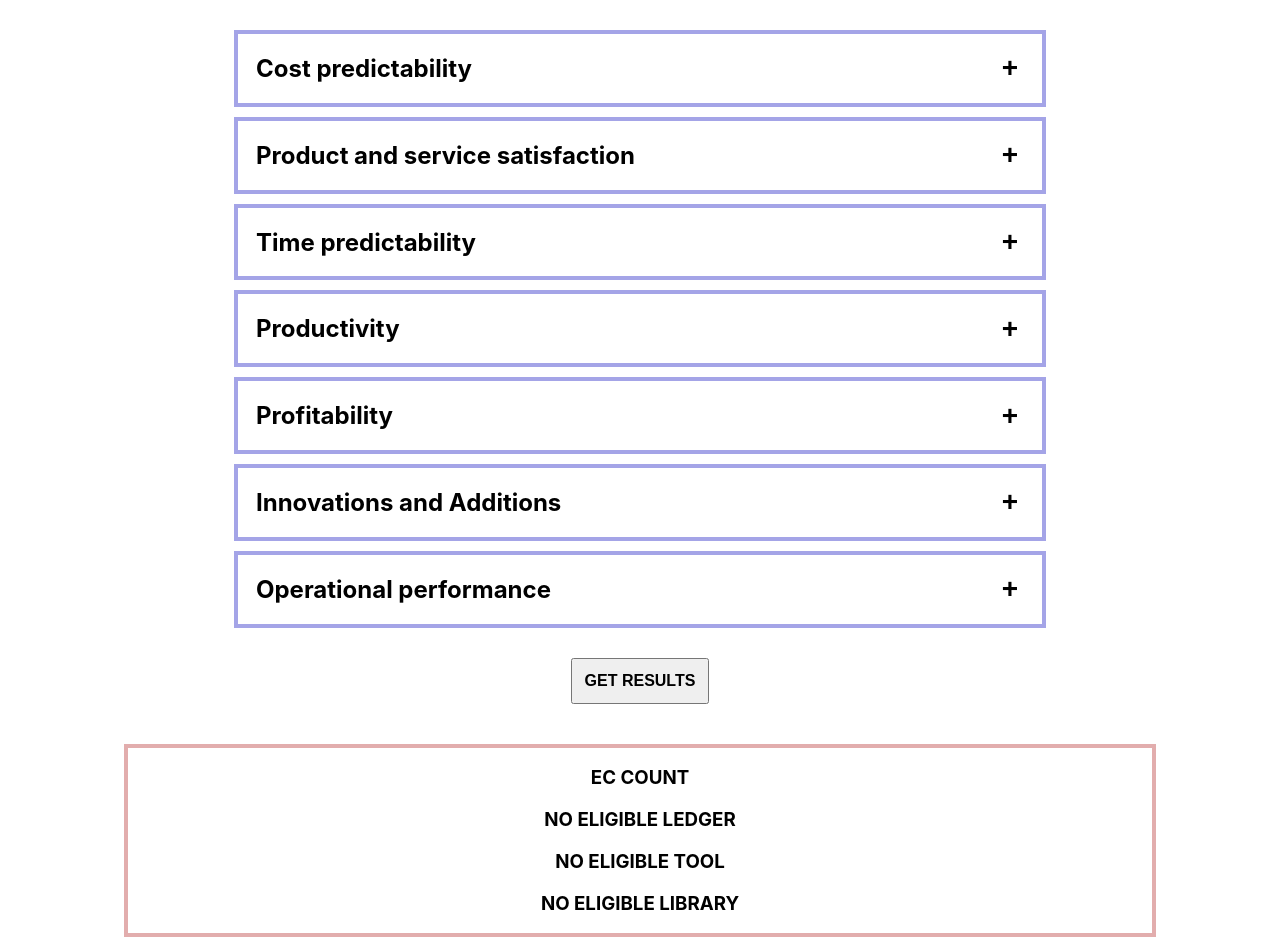
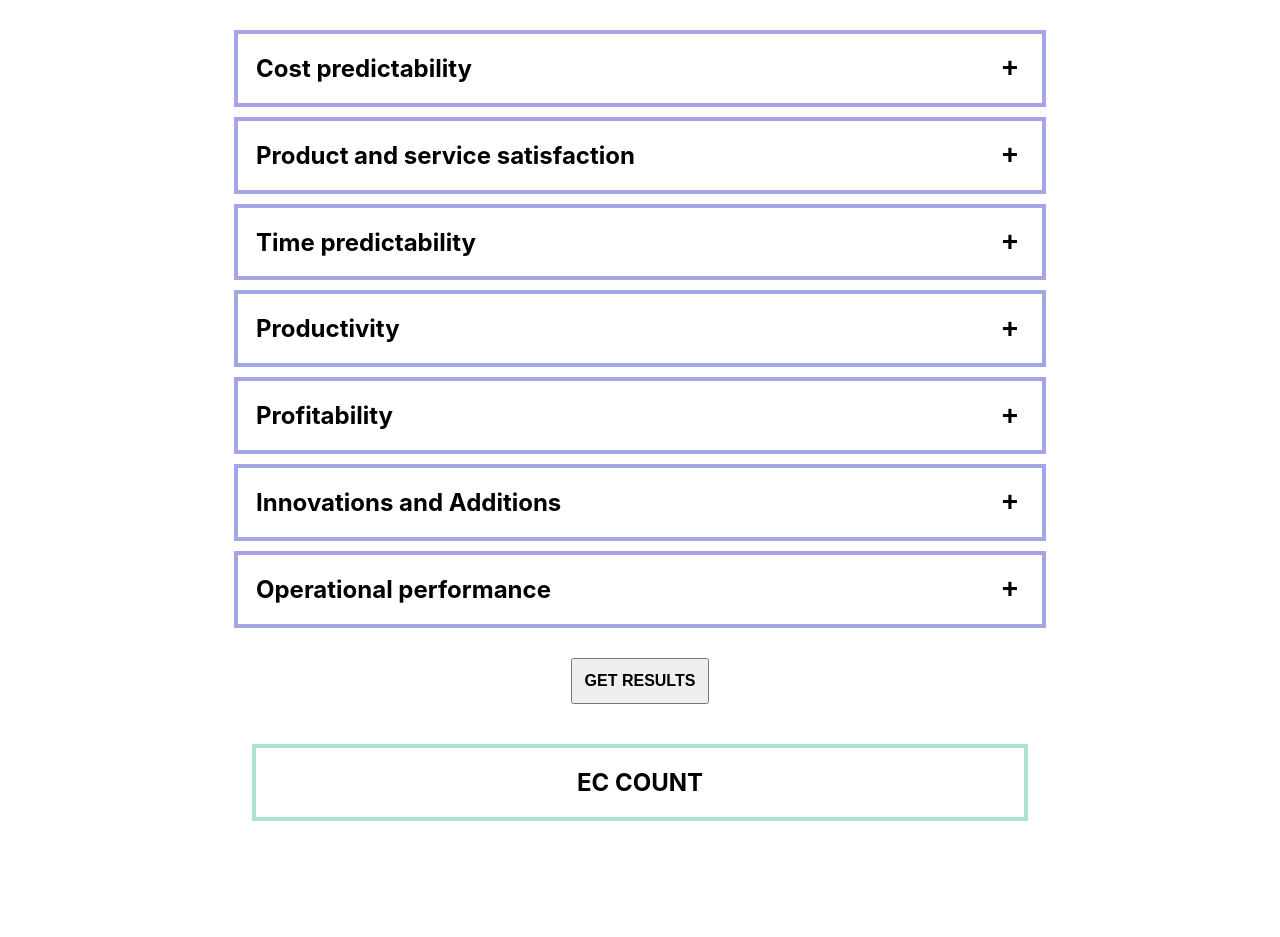
Before and after one commit to Saheed-MUFTAUDEEN/BCT_CSCM, a React (Create React App) app: page / in a window 1280 px wide. After the commit the page ends 821 px from the top, so only its background shows below. Built offline with nearby package versions, Linux system fonts and the light colour scheme.

Commit message:
Updated logic

```diff
--- a/package.json
+++ b/package.json
@@ -8,7 +8,7 @@
     "@testing-library/user-event": "^13.5.0",
     "react": "^18.2.0",
     "react-dom": "^18.2.0",
-    "react-scripts": "5.0.1",
+    "react-scripts": "^5.0.1",
     "sass": "^1.60.0",
     "web-vitals": "^2.1.4"
   },
--- a/src/components/KPICollator.js
+++ b/src/components/KPICollator.js
@@ -17,6 +17,7 @@ function KPICollator() {
   const [validLedgers, setValidLedgers] = useState(null)
   const [validLibraries, setValidLibraries] = useState(null)
   const [allECSum, setAllECSum] = useState ({})
+  const [ECUnion, setECUnion] = useState()
 
 
   const getAllECSums = (arg) => {
@@ -25,14 +26,13 @@ function KPICollator() {
       ecSums[each] = 0
     })
     for (let key in arg) {
-      // console.log("TEST", arg[key]['sums']);
       for (let ec in arg[key]['sums']) {
         ecSums[ec] += arg[key]['sums'][ec]
       }
     }
 
     setAllECSum(ecSums)
-    console.log("GEN EC SUM", ecSums);
+    // console.log("GEN EC SUM", ecSums);
   }
 
   const computeSum = (arg) => {
@@ -50,13 +50,17 @@ function KPICollator() {
       });
     }
     const res =  {...arg, sums}
+    console.log("COMPUTE SUM" + res)
     return res
+
 
   }
 
   const handleGetResult = () => {
 
     const allECUnion = getECUnion()
+
+    if (allECUnion.length > 0) {
 
       for (let key in results) {
 
@@ -65,13 +69,13 @@ function KPICollator() {
           resultsWithSum[key] = res
         }
       }
+
       getRightTool(allECUnion)
       getRightLibrary(allECUnion)
       getRightLedger(allECUnion)
       getAllECSums(resultsWithSum)
+    }
 
-
-    // console.log("RES WITH SUM", resultsWithSum);
   }
 
   const addResult = (result) => {
@@ -96,97 +100,144 @@ function KPICollator() {
     }
 
     union = [...new Set([...union])]
+    console.log("EC UNION", union);
+    setECUnion(union)
     return union
   }
 
-  const isSubset = (tool, ecs) => {
-    let m = tool.length;
-    let n = ecs.length;
+  // const isSubset = (tool, ecs) => {
+  //   let m = tool.length;
+  //   let n = ecs.length;
+  //   // console.log("SELECTED ECS", ecs);
 
-    let s = new Set();
-    for (let i = 0; i < m; i++)
-    {
-      s.add(tool[i]);
+  //   let s = new Set();
+  //   for (let i = 0; i < m; i++)
+  //   {
+  //     s.add(tool[i]);
+  //   }
+  //   let p = s.size;
+  //   for (let i = 0; i < n; i++)
+  //   {
+  //     s.add(ecs[i]);
+  //   }
+
+  //   if (s.size === p)
+  //   {
+  //     let lengthDiff = m - n
+
+  //     return [lengthDiff]
+  //   }
+  //   else
+  //   {
+  //     return null
+  //   }
+  // }
+
+  const getCompatibility = (tech, selectedECs) => {
+
+    let finalRes = []
+
+    for (let each in tech) {
+      let res = {}
+      let matches = []
+      let misses = []
+      let excess = []
+      selectedECs.forEach(ec => {
+        if (tech[each].includes(ec)) {
+          matches.push(ec)
         }
-    let p = s.size;
-    for (let i = 0; i < n; i++)
-    {
-      s.add(ecs[i]);
+        else {
+          misses.push(ec)
+        }
+      })
+
+      tech[each].forEach(each => {
+        if (!matches.includes(each) && !misses.includes(each)) {
+          excess.push(each)
+        }
+      })
+      res["tech"] = each
+      res["matches"] = matches
+      res["misses"] = misses
+      res["excess"] = excess
+      finalRes.push(res)
+      // console.log("RESULT", res);
     }
 
-    if (s.size === p)
-    {
-      let lengthDiff = m - n
+    let sortedRes = finalRes.sort((a, b) => (a["matches"].length < b["matches"].length) ? 1 : (a["matches"].length > b["matches"].length) ? -1 : 0)
+    return sortedRes
+  }
 
-      return [lengthDiff]
-    }
-    else
-    {
-      // console.log(`${ecs} is not subset of ${tool}`);
-      return null
-    }
-  }
 
   const getRightTool = (arg) => {
 
-    console.log("EC UNION", arg);
+    const validTools = getCompatibility(tools, arg)
+    console.log("VALID TECH", validTools);
 
-    const validTools = []
+    // valid
 
-    for (let key in tools) {
-      const validTool = isSubset(tools[key], arg)
-      // console.log("SSSSS", validTool);
-      if (validTool) {
-        validTool.push(key)
-        validTools.push(validTool)
-        // console.log('RIGHT KEY', key);
-      }
-    }
+    // arg = allECUnion
+    // console.log("EC UNION", arg);
 
-    validTools.sort((a, b) => a[1] - b[1])
+    // const validTools = []
+    // getCompatibility(tools, arg)
 
-    setValidTools((validTools.length > 0) ? validTools: null)
-    // console.log("VALID TOOLS", validTools);
+    // for (let key in tools) {
 
+      // I should not check if it is subset again.
+      // const validTool = isSubset(tools[key], arg)
+
+      // if (validTool) {
+      //   validTool.push(key)
+      //   validTools.push(validTool)
+      //   // console.log(validTool) // 0 = difference, 1 = tool name
+      // }
+    // }
+
+    // validTools.sort((a, b) => a[1] - b[1])
+
+    setValidTools(validTools)
   }
 
   const getRightLibrary = (arg) => {
 
-    const validLibraries = []
+    const validLibraries = getCompatibility(libraries, arg)
 
-    for (let key in libraries) {
-      const validLibrary = isSubset(libraries[key], arg)
-      // console.log("SSSSS", validTool);
-      if (validLibrary) {
-        validLibrary.push(key)
-        validLibraries.push(validLibrary)
-      }
-    }
 
-    validLibraries.sort((a, b) => a[1] - b[1])
+  //   const validLibraries = []
 
-    setValidLibraries((validLibraries.length > 0) ? validLibraries: null)
-    // console.log("VALID LIBRARIES", validLibraries);
+  //   for (let key in libraries) {
+  //     const validLibrary = isSubset(libraries[key], arg)
+  //     if (validLibrary) {
+  //       validLibrary.push(key)
+  //       validLibraries.push(validLibrary)
+  //     }
+  //   }
+
+  //   validLibraries.sort((a, b) => a[1] - b[1])
+
+    setValidLibraries(validLibraries)
 
   }
 
   const getRightLedger = (arg) => {
 
-    const validLedgers = []
+    const validLedgers = getCompatibility(ledgers, arg)
 
-    for (let key in ledgers) {
-      const validLedger = isSubset(ledgers[key], arg)
-      // console.log("SSSSS", validTool);
-      if (validLedger) {
-        validLedger.push(key)
-        validLedgers.push(validLedger)
-      }
-    }
+    // const validLedgers = []
 
-    validLedgers.sort((a, b) => a[1] - b[1])
+    // for (let key in ledgers) {
+    //   const validLedger = isSubset(ledgers[key], arg)
+    //   if (validLedger) {
+    //     validLedger.push(key)
+    //     validLedgers.push(validLedger)
+    //   }
+    // }
 
-    setValidLedgers((validLedgers.length > 0) ? validLedgers: null)
-    // console.log("VALID LEDGER", validLedgers);
+    // validLedgers.sort((a, b) => a[1] - b[1])
+    // console.log("VALID LEDGERS" + validLedgers);
+
+    setValidLedgers(validLedgers)
 
   }
 
@@ -202,18 +253,15 @@ function KPICollator() {
 
           return (
             <KPIs key={index} kpiGroup={kpis[kpigroup]} groupName={kpigroup} addResult={addResult} handleGetResult={handleGetResult} />
-
         )
         })}
       </div>
 
       <button onClick={handleGetResult} id="get_results" >GET RESULTS</button>
 
+      <section id='ecCount'>
 
-
-      <section id='results'>
-
-        <h3>EC COUNT</h3>
+        <h2>EC COUNT</h2>
 
         {(Object.keys(allECSum)).map((each, key) => {
 
@@ -222,14 +270,21 @@ function KPICollator() {
         })}
 
 
-        {validLedgers ? <Result title={"ELIGIBLE LEDGER(S)"} res={validLedgers} /> : <h3>NO ELIGIBLE LEDGER</h3>}
+      </section>
 
-        {validTools ? <Result title={"ELIGIBLE TOOL(S)"} res={validTools} /> : <h3>NO ELIGIBLE TOOL</h3>}
+      {
+        ECUnion &&
+        <section id='results' >
 
-        {validLibraries ? <Result title={"ELIGIBLE LIBRARY(IES)"} res={validLibraries} /> : <h3>NO ELIGIBLE LIBRARY</h3>}
+            {<Result title={"BEST FIT LEDGER"} res={validLedgers} /> }
 
+            {<Result title={"BEST FIT TOOL"} res={validTools} /> }
 
+            {<Result title={"BEST FIT LIBRARY"} res={validLibraries} /> }
         </section>
+        // <h2>NO ENTRY</h2>
+      }
+
 
 
 
--- a/src/components/result.js
+++ b/src/components/result.js
@@ -2,13 +2,41 @@ import React from 'react'
 
 function Result({res, title}) {
 
+  let e = res[0]
+
   if (res) {
     return (
       <div>
-        <h3>{title}</h3>
-        {res.map((e, index) => {
-          return <li key={index}>{e[1]}</li>
-        })}
+        <h2 style={{border: " 2px solid black"}} >{title}</h2>
+
+        {/* {
+        res.map((e, index) => { */}
+          {/* return ( */}
+
+          <li style={{listStyle: "none", textAlign: "left", lineHeight: "10px", margin: "25px 0"}}>
+            <b style={{display: "block", lineHeight: "20px"}}><h3>{e["tech"].split("_").join(" ")}</h3></b>
+
+            {/* <p style={{display: "block", paddingLeft: "16px", fontSize: "14px"}}>
+              <b>MATCHES: </b>
+              {e["matches"].length > 0 ? e["matches"].join(", ") : <i>Empty</i>}  {<b>[{e["matches"].length}]</b>}
+            </p> */}
+
+            {/* <p style={{display: "block", paddingLeft: "16px", fontSize: "14px"}}>
+              <b>MISSES: </b>
+              {e["misses"].length > 0 ? e["misses"].join(", ") : <i>Empty</i>} {<b>[{e["misses"].length}]</b>}
+            </p> */}
+
+            {/* <p style={{display: "block", paddingLeft: "16px", fontSize: "14px"}}>
+              <b>EXCESSES: </b>
+              {e["excess"].length > 0 ? e["excess"].join(", ") : <i>Empty</i>} {<b>[{e["excess"].length}]</b>}
+            </p> */}
+
+          </li>
+
+            {/* ) */}
+        {/* }
+        )
+        } */}
       </div>
     )
   }
--- a/src/styles.scss
+++ b/src/styles.scss
@@ -1,11 +1,20 @@
 
+section#ecCount {
+  border: 4px solid rgb(173, 226, 203);
+  width: 60%;
+  margin:  0 auto;
+
+}
 
 section#results {
   border: 4px solid rgb(226, 173, 173);
-  width: 80%;
-  margin:  0 auto;
+  width: 65%;
+  max-width: 600px;
+  margin:  10px auto 50px;
+  padding: 0 16px;
 
 }
+
 
 div.kpi {
   border: 4px solid rgb(164, 164, 231);
```
Also changed, not shown: 1 other file (tests, documents, lock files or other folders). Lines whose indentation alone changed are shown as unchanged.
